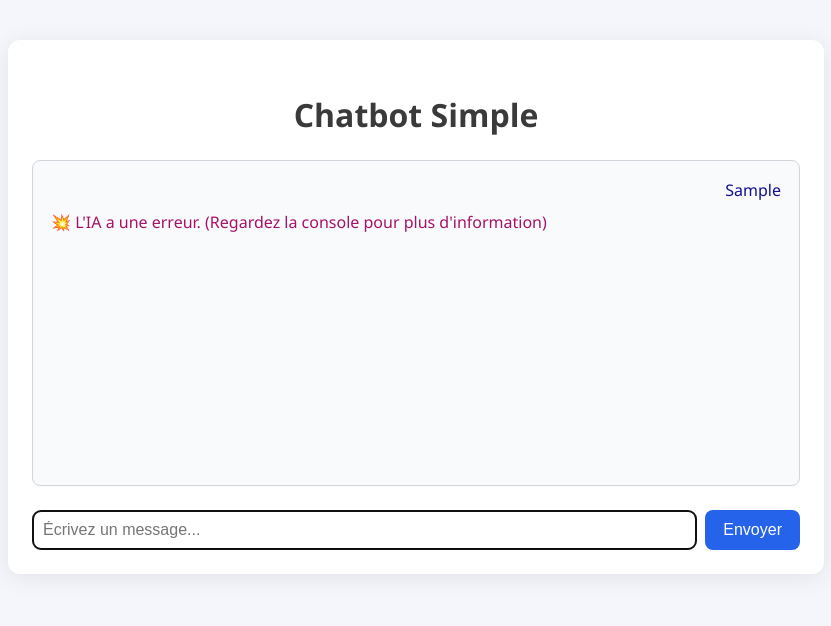
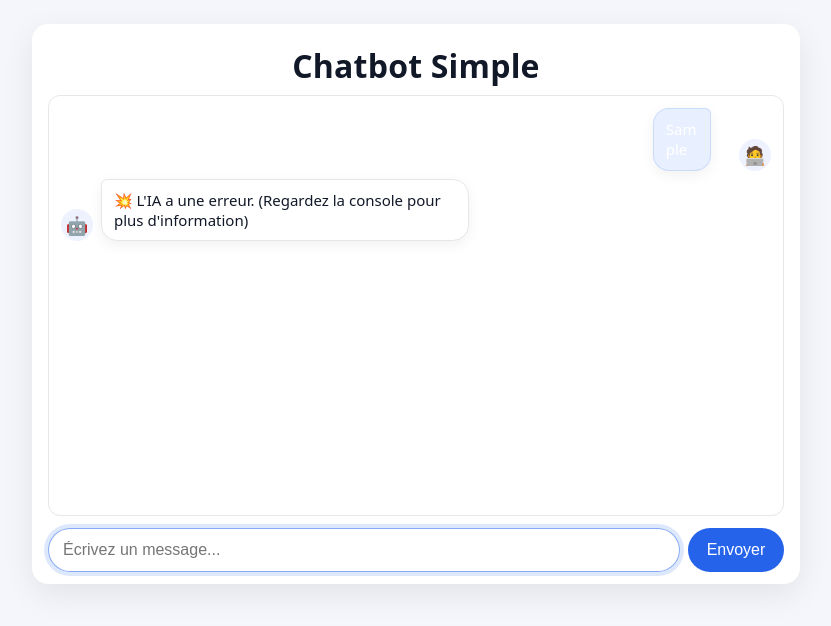
Before and after one commit to smartful/cine_agent, a website: page front/index.html in a window 1280 px wide. Both pictures are taken after typing "Sample" into the empty fields and a click on the button "Envoyer". Shown: the whole page, without its empty margins (224-1055 px from the left). Drawn offline with Linux system fonts and the light colour scheme; no server answers.

Commit message:
[feature] new modern style

```diff
--- a/front/index.html
+++ b/front/index.html
@@ -9,12 +9,17 @@
   <body>
     <div class="chatbot-container">
       <h1>Chatbot Simple</h1>
-      <div id="messages" class="messages"></div>
+
+      <!-- Zone messages (structure "message-row + avatar + bubble") -->
+      <div id="messages" class="messages" aria-live="polite" aria-busy="false"></div>
+
+      <!-- Barre d'entrée -->
       <form id="chatForm" class="input-row" autocomplete="off">
         <input type="text" id="userInput" placeholder="Écrivez un message..." aria-label="Votre message" />
         <button id="submitButton" type="submit">Envoyer</button>
       </form>
     </div>
+
     <script src="script.js"></script>
   </body>
 </html>
--- a/front/script.js
+++ b/front/script.js
@@ -36,12 +36,40 @@ const userInput = document.getElementById('userInput');
 const submitButton = document.getElementById('submitButton');
 
 // ---- UI helpers ----
+const AVATARS = { user: '🧑‍💻', bot: '🤖' };
+
 const UI = {
   appendMessage(sender, text) {
-    const messageNode = document.createElement('div');
-    messageNode.className = `message ${sender}`;
-    messageNode.textContent = text;
-    messages.appendChild(messageNode);
+    // ligne
+    const row = document.createElement('div');
+    row.className = `message-row ${sender}`;
+
+    // avatar
+    const avatar = document.createElement('div');
+    avatar.className = 'avatar';
+    avatar.textContent = AVATARS[sender] ?? '❓';
+
+    // bulle
+    const bubble = document.createElement('div');
+    bubble.className = 'bubble';
+    bubble.textContent = text;
+
+    // espaceur (structure 3 colonnes)
+    const spacer = document.createElement('div');
+    spacer.className = 'spacer';
+
+    // ordre gauche/droite selon sender (match le CSS fourni)
+    if (sender === 'bot') {
+      row.appendChild(avatar);
+      row.appendChild(bubble);
+      row.appendChild(spacer);
+    } else {
+      row.appendChild(spacer);
+      row.appendChild(bubble);
+      row.appendChild(avatar);
+    }
+
+    messages.appendChild(row);
     messages.scrollTop = messages.scrollHeight;
   },
   setBusy(busy) {
--- a/front/style.css
+++ b/front/style.css
@@ -1,92 +1,259 @@
+:root {
+  --bg: #f4f6fb;
+  --card: #fff;
+  --muted: #6b7280;
+  --border: #e5e7eb;
+  --user: #2563eb;
+  --bot: #111827;
+  --bubble-user: #e8f0ff;
+  --bubble-bot: #ffffff;
+  --bubble-code: #0b1020;
+}
+
+@media (prefers-color-scheme: dark) {
+  :root {
+    --bg: #0b1020;
+    --card: #0f172a;
+    --muted: #94a3b8;
+    --border: #1f2937;
+    --user: #60a5fa;
+    --bot: #e5e7eb;
+    --bubble-user: #0b3a7a;
+    --bubble-bot: #111827;
+    --bubble-code: #0b1020;
+  }
+}
+
+* {
+  box-sizing: border-box;
+}
+
 body {
-  background: #f4f6fb;
-  font-family: 'Segoe UI', Tahoma, Geneva, Verdana, sans-serif;
+  background: var(--bg);
+  font-family: ui-sans-serif, system-ui, -apple-system, Segoe UI, Roboto, Helvetica, Arial, Apple Color Emoji,
+    Segoe UI Emoji;
   margin: 0;
-  padding: 0;
+  color: var(--bot);
 }
 
 .chatbot-container {
-  background: #fff;
+  background: var(--card);
   max-width: 768px;
-  margin: 40px auto;
-  border-radius: 12px;
-  box-shadow: 0 4px 24px rgba(0, 0, 0, 0.08);
-  padding: 32px 24px 24px 24px;
+  margin: 24px auto;
+  border-radius: 16px;
+  box-shadow: 0 10px 32px rgba(0, 0, 0, 0.08);
+  padding: 16px 16px 12px;
   display: flex;
   flex-direction: column;
-  gap: 16px;
+  min-height: 70vh;
 }
 
 h1 {
   text-align: center;
-  color: #3a3a3a;
-  margin-bottom: 8px;
-}
-
-#messages {
-  resize: none;
-  border: 1px solid #d1d5db;
-  border-radius: 8px;
-  padding: 12px;
-  font-size: 1rem;
-  background: #f9fafb;
-  color: #222;
-  margin-bottom: 8px;
+  margin: 4px 0 8px;
+  font-weight: 700;
+  letter-spacing: 0.2px;
 }
 
 .messages {
-  height: 300px;
+  flex: 1;
   overflow-y: auto;
-  border: 1px solid #ccc;
-  padding: 10px;
-  background: #fafafa;
-  margin-bottom: 10px;
+  padding: 12px;
+  border: 1px solid var(--border);
+  border-radius: 12px;
+  background: linear-gradient(180deg, rgba(255, 255, 255, 0.6), rgba(255, 255, 255, 0.4));
+  display: flex;
+  flex-direction: column;
+  gap: 8px;
+  scroll-behavior: smooth;
 }
 
-.message {
-  margin: 2px 0;
-  padding: 4px 6px;
-  border-radius: 12px;
-  /* max-width: 70%; */
-  word-break: break-word;
+/* Scrollbar poly */
+.messages::-webkit-scrollbar {
+  width: 10px;
+}
+.messages::-webkit-scrollbar-thumb {
+  background: rgba(0, 0, 0, 0.15);
+  border-radius: 8px;
+}
+.messages::-webkit-scrollbar-track {
+  background: transparent;
 }
 
-.message.user {
-  color: #12108d;
-  align-self: flex-end;
+/* Lignes de message (gauche/droite) */
+.message-row {
+  display: grid;
+  grid-template-columns: auto 1fr auto;
+  align-items: flex-end;
+  gap: 8px;
+}
+
+.message-row.bot {
+  grid-template-columns: auto auto 1fr;
+}
+.message-row.user {
+  grid-template-columns: 1fr auto auto;
+}
+
+.avatar {
+  width: 32px;
+  height: 32px;
+  border-radius: 50%;
+  display: grid;
+  place-items: center;
+  background: #eef2ff;
+  color: #4338ca;
+  font-size: 18px;
+  user-select: none;
+}
+
+.spacer {
+  width: 24px;
+}
+
+.bubble {
+  max-width: 75%;
+  padding: 10px 12px;
+  border-radius: 16px;
+  line-height: 1.35;
+  font-size: 15px;
+  box-shadow: 0 4px 14px rgba(0, 0, 0, 0.06);
+  word-wrap: break-word;
+  white-space: pre-wrap;
+}
+
+.bot .bubble {
+  background: var(--bubble-bot);
+  color: var(--bot);
+  border: 1px solid var(--border);
+  border-top-left-radius: 6px; /* petite “queue” visuelle */
+}
+
+.user .bubble {
+  background: var(--bubble-user);
+  color: white;
+  border: 1px solid rgba(37, 99, 235, 0.15);
+  border-top-right-radius: 6px;
+}
+
+/* Timestamps discrets */
+.time {
+  display: block;
+  margin-top: 4px;
+  font-size: 12px;
+  color: var(--muted);
   text-align: right;
 }
 
-.message.bot {
-  color: #a51268;
-  align-self: flex-start;
-  text-align: left;
+/* Liens & emphases */
+.bubble a {
+  color: var(--user);
+  text-decoration: none;
+}
+.bubble a:hover {
+  text-decoration: underline;
+}
+.bubble strong {
+  font-weight: 700;
 }
 
+/* Code blocks & inline code */
+.bubble pre {
+  background: var(--bubble-code);
+  color: #e5e7eb;
+  padding: 12px;
+  border-radius: 12px;
+  overflow: auto;
+  font-family: ui-monospace, SFMono-Regular, Menlo, Monaco, Consolas, 'Liberation Mono', 'Courier New', monospace;
+  font-size: 13px;
+  border: 1px solid #111827;
+}
+.bubble code {
+  background: rgba(17, 24, 39, 0.08);
+  padding: 2px 6px;
+  border-radius: 6px;
+  font-family: ui-monospace, SFMono-Regular, Menlo, Monaco, Consolas, monospace;
+  font-size: 0.95em;
+}
+
+/* Typing indicator */
+.typing {
+  display: inline-flex;
+  gap: 4px;
+  align-items: center;
+}
+.dot {
+  width: 6px;
+  height: 6px;
+  border-radius: 50%;
+  background: var(--muted);
+  opacity: 0.6;
+  animation: bounce 1.2s infinite ease-in-out;
+}
+.dot:nth-child(2) {
+  animation-delay: 0.15s;
+}
+.dot:nth-child(3) {
+  animation-delay: 0.3s;
+}
+
+@keyframes bounce {
+  0%,
+  80%,
+  100% {
+    transform: translateY(0);
+    opacity: 0.4;
+  }
+  40% {
+    transform: translateY(-6px);
+    opacity: 1;
+  }
+}
+
+/* Input bar collante */
 .input-row {
   display: flex;
   gap: 8px;
+  padding-top: 12px;
+  position: sticky;
+  bottom: 0;
+  background: linear-gradient(180deg, transparent 0%, var(--card) 24%, var(--card) 100%);
 }
 
 #userInput {
   flex: 1;
-  padding: 10px;
-  border-radius: 8px;
-  border: 1px solid #d1d5db;
+  padding: 12px 14px;
+  border-radius: 999px;
+  border: 1px solid var(--border);
   font-size: 1rem;
+  outline: none;
+  transition: border 0.15s, box-shadow 0.15s;
+  background: rgba(255, 255, 255, 0.9);
+}
+#userInput:focus {
+  border-color: rgba(37, 99, 235, 0.55);
+  box-shadow: 0 0 0 4px rgba(37, 99, 235, 0.15);
 }
 
 #submitButton {
-  background: #2563eb;
+  background: var(--user);
   color: #fff;
   border: none;
-  border-radius: 8px;
-  padding: 10px 18px;
+  border-radius: 999px;
+  padding: 0 18px;
   font-size: 1rem;
   cursor: pointer;
-  transition: background 0.2s;
+  transition: transform 0.04s ease, opacity 0.15s ease, background 0.2s ease;
+  min-width: 96px;
+  height: 44px;
 }
-
 #submitButton:hover {
-  background: #1d4ed8;
+  opacity: 0.95;
 }
+#submitButton:active {
+  transform: translateY(1px);
+}
+#submitButton:disabled {
+  opacity: 0.6;
+  cursor: default;
+}
```
